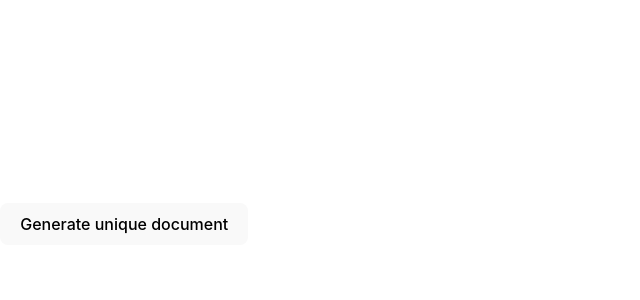
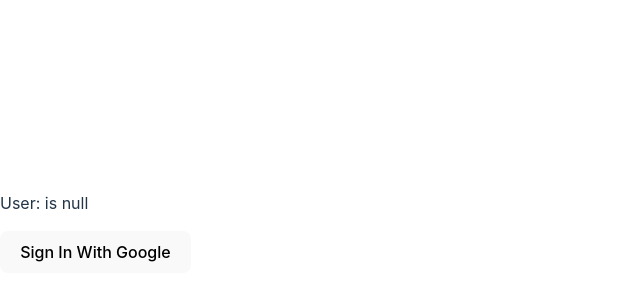
Before and after one commit to amyrohman/realtime-db-poc, a React (Vite) app: page / in a window 1280 px wide. Shown: the part 176-476 px from the top of the page, without its empty margins (0-640 px from the left). Built offline with nearby package versions, Linux system fonts and the light colour scheme; no server answers.

Commit message:
Added google auth

```diff
--- a/src/App.tsx
+++ b/src/App.tsx
@@ -1,6 +1,10 @@
 import React from "react";
 import { initializeApp } from "firebase/app";
 import { getDatabase, ref, set } from "firebase/database";
+import { GoogleAuthProvider, getAuth, signInWithPopup } from "firebase/auth";
+import { useAuthState } from "react-firebase-hooks/auth";
+import firebase from "firebase/compat";
+import { Timestamp } from "firebase/firestore";
 
 const firebaseConfig = {
   apiKey: import.meta.env.VITE_FIREBASE_API_KEY,
@@ -19,16 +23,61 @@
 // Initialize Realtime Database and get a reference to the service
 const database = getDatabase(app);
 
+const auth = getAuth();
+
 function App() {
-  return <div className="App">
-    <button onClick={generateDocument}>Generate unique document</button>
-  </div>;
+  const [user] = useAuthState(auth);
+
+  return (
+    <div className="App">
+      <header className="App-header">
+        <p>User: {user ? "is logged in" : "is null"}</p>
+        <section>{user ? <LoggedIn /> : <SignIn />}</section>
+        <section>
+          <SignOut />
+        </section>
+      </header>
+    </div>
+  );
+}
+
+function SignIn() {
+  const provider = new GoogleAuthProvider();
+  const signInWithGoogle = () => {
+    signInWithPopup(auth, provider)
+      .then((result) => {
+        console.log("Login successful");
+      })
+      .catch((error) => {
+        console.log(error.code);
+        console.log(error.message);
+      });
+  };
+
+  return <button onClick={signInWithGoogle}>Sign In With Google</button>;
+}
+
+function LoggedIn() {
+  let createdAt = Timestamp.fromDate(new Date()).toDate();
+
+  return (
+    <>
+      <p>In the chat room!</p>
+      <button onClick={generateDocument}>Generate unique document</button>
+    </>
+  );
+}
+
+function SignOut() {
+  return (
+    auth.currentUser && <button onClick={() => auth.signOut()}>Sign Out</button>
+  );
 }
 
 function generateString(length: number) {
   let result = "";
   const characters =
-      "ABCDEFGHIJKLMNOPQRSTUVWXYZabcdefghijklmnopqrstuvwxyz0123456789";
+    "ABCDEFGHIJKLMNOPQRSTUVWXYZabcdefghijklmnopqrstuvwxyz0123456789";
   const charactersLength = characters.length;
   for (let i = 0; i < length; i++) {
     result += characters.charAt(Math.floor(Math.random() * charactersLength));
@@ -38,12 +87,13 @@
 
 function generateDocument() {
   let randomString = generateString(5);
+  let createdAt = Timestamp.fromDate(new Date()).toDate();
 
-  set(ref(database, 'hello/'), {
-    testField: `${randomString}`
+  set(ref(database, "hello/"), {
+    testField: `${randomString}`,
+    newDate: `${createdAt}`,
   });
-  console.log(`Generated data: ${randomString}`)
+  console.log(`Generated data: ${randomString} at ${createdAt}`);
 }
 
-
 export default App;
```
